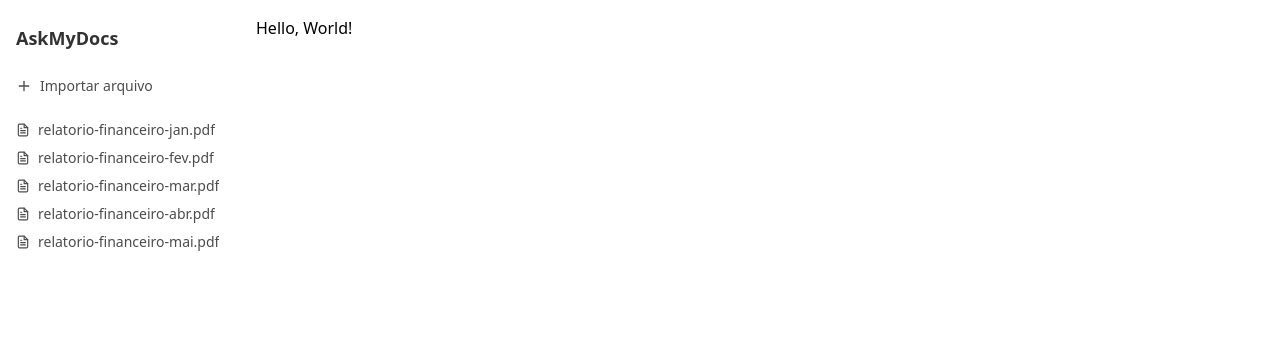
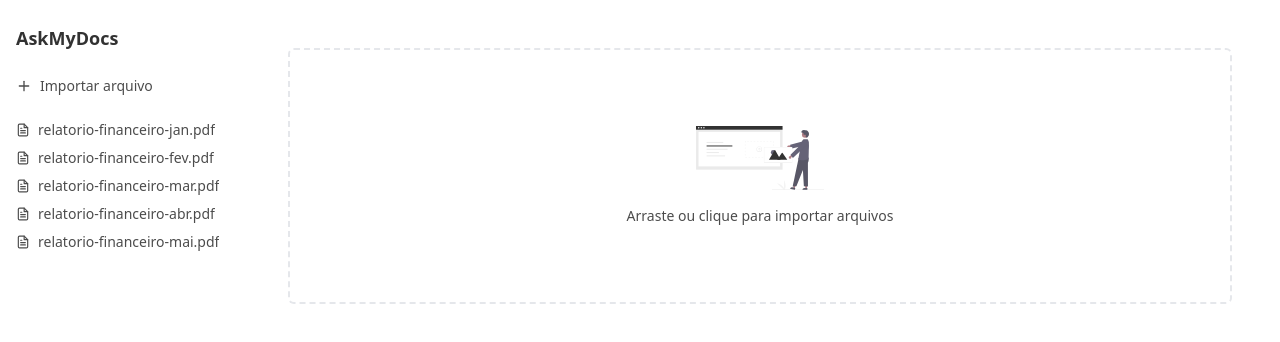
Before and after one commit to JVitoroliv3ira/askmydocs, a React (Vite) app in the folder askmydocs-frontend/: page / in a window 1280 px wide. Shown: the top 342 px of the page. Built offline with nearby package versions, Linux system fonts and the light colour scheme.

Commit message:
feat: Adiciona area de upload na home

```diff
--- a/askmydocs-frontend/src/pages/Home.tsx
+++ b/askmydocs-frontend/src/pages/Home.tsx
@@ -1,4 +1,5 @@
 import Layout from "../components/Layout/Layout";
+import UploadArea from "../components/UploadArea/UploadArea";
 import { useDocumentTitle } from "../hooks/useDocumentTitle";
 
 export default function Home() {
@@ -6,7 +7,7 @@ export default function Home() {
 
   return (
     <Layout>
-      <h1>Hello, World!</h1>
+      <UploadArea onFilesSelected={(f) => { console.log(f) }} />
     </Layout>
   );
 }
```
